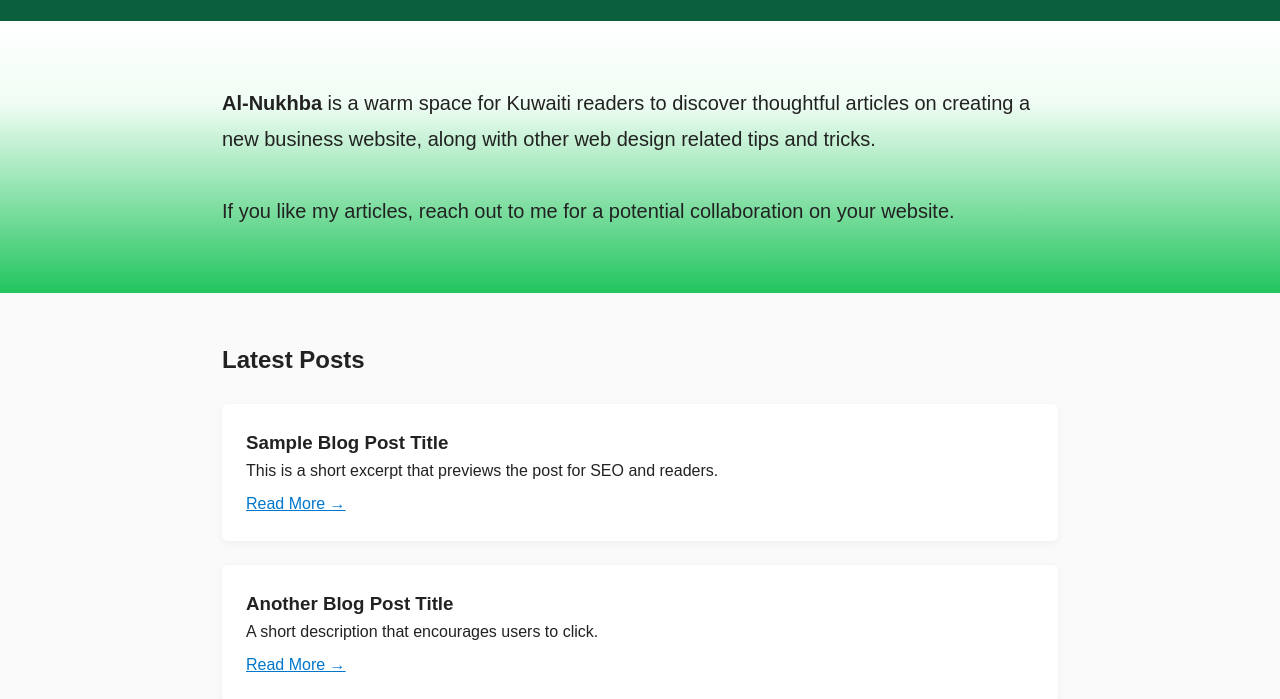
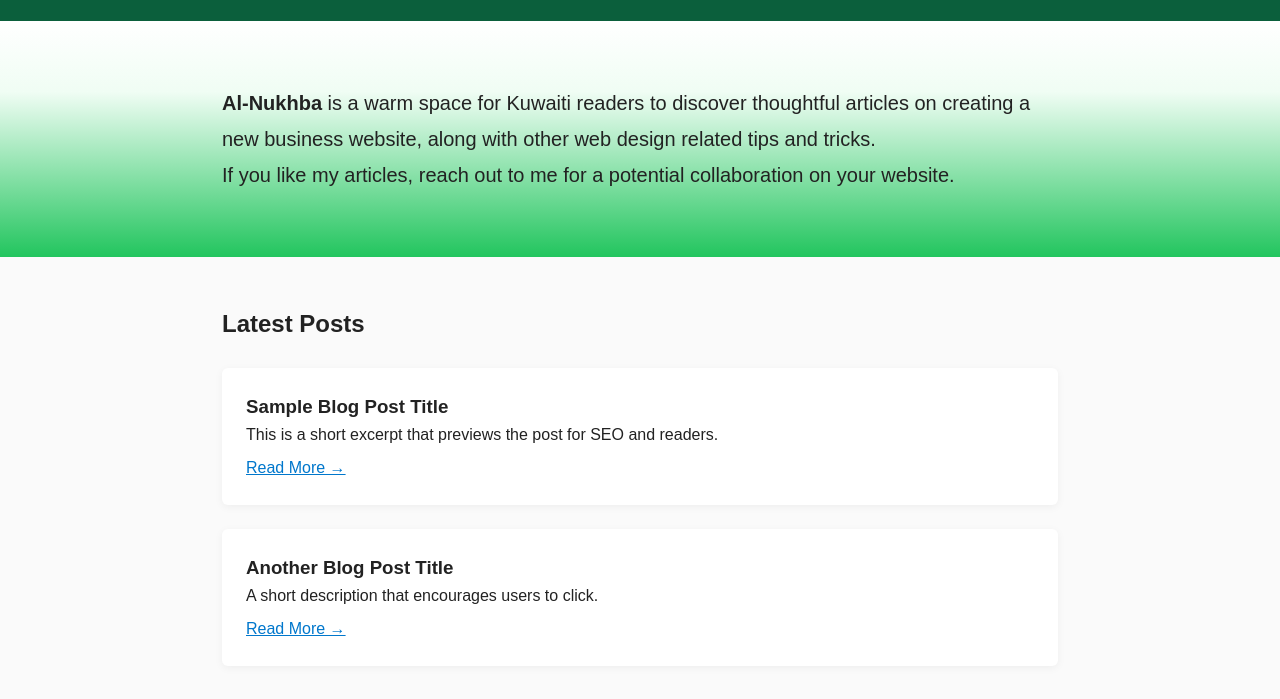
Before and after one commit to Tttt15676/Scrapi-Portfolio-Project-1, a plain HTML site: page index.html in a window 1280 px wide. Shown: the part 101-800 px from the top of the page. Drawn offline with Linux system fonts and the light colour scheme.

Commit message:
Update index.html

```diff
--- a/index.html
+++ b/index.html
@@ -36,13 +36,17 @@
   <!-- Hero -->
  <section class="hero">
   <div class="hero-container">
-    <p class="hero-text">
+
+    <p class="hero-text hero-text-top">
       <strong>Al-Nukhba</strong> is a warm space for Kuwaiti readers to discover thoughtful
       articles on creating a new business website, along with other web design related
       tips and tricks.
-      <br><br>
+    </p>
+
+    <p class="hero-text hero-text-bottom">
       If you like my articles, reach out to me for a potential collaboration on your website.
     </p>
+
   </div>
 </section>
 
```
